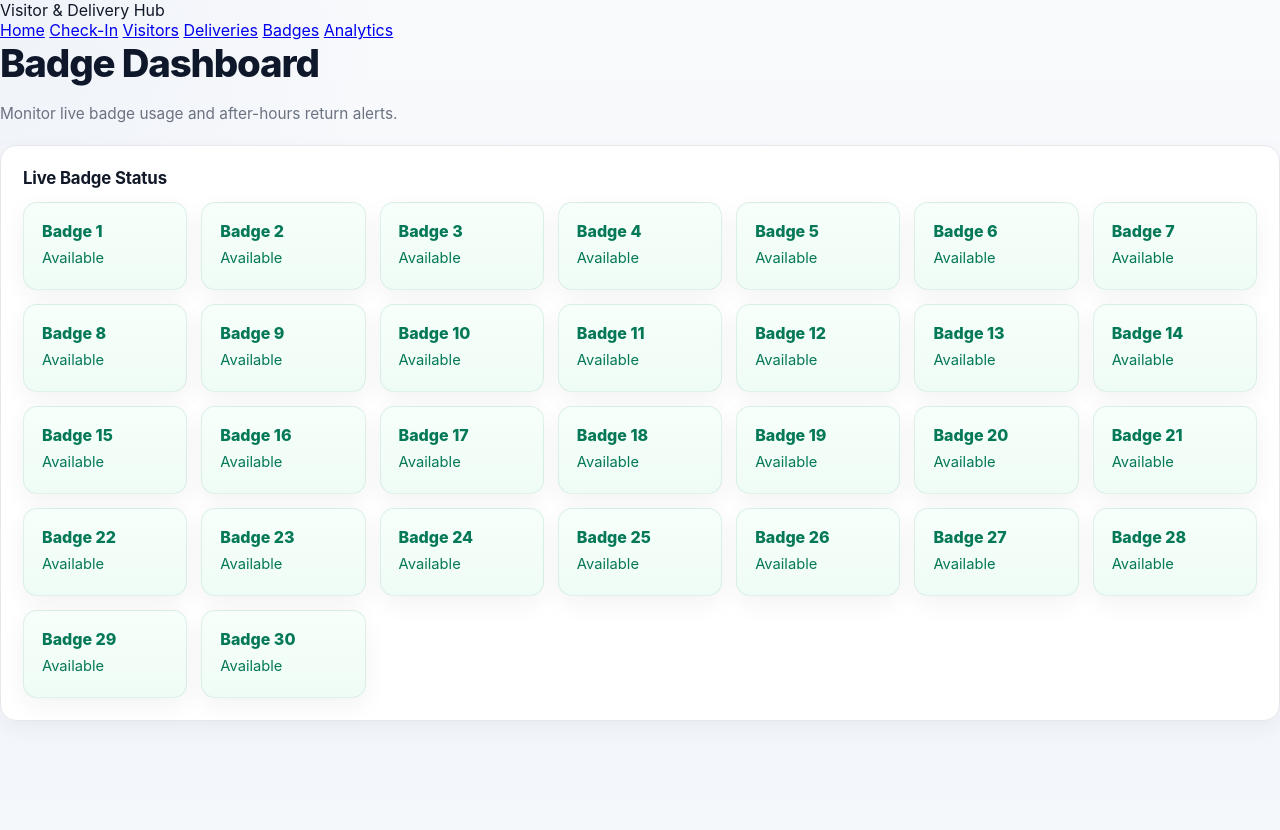
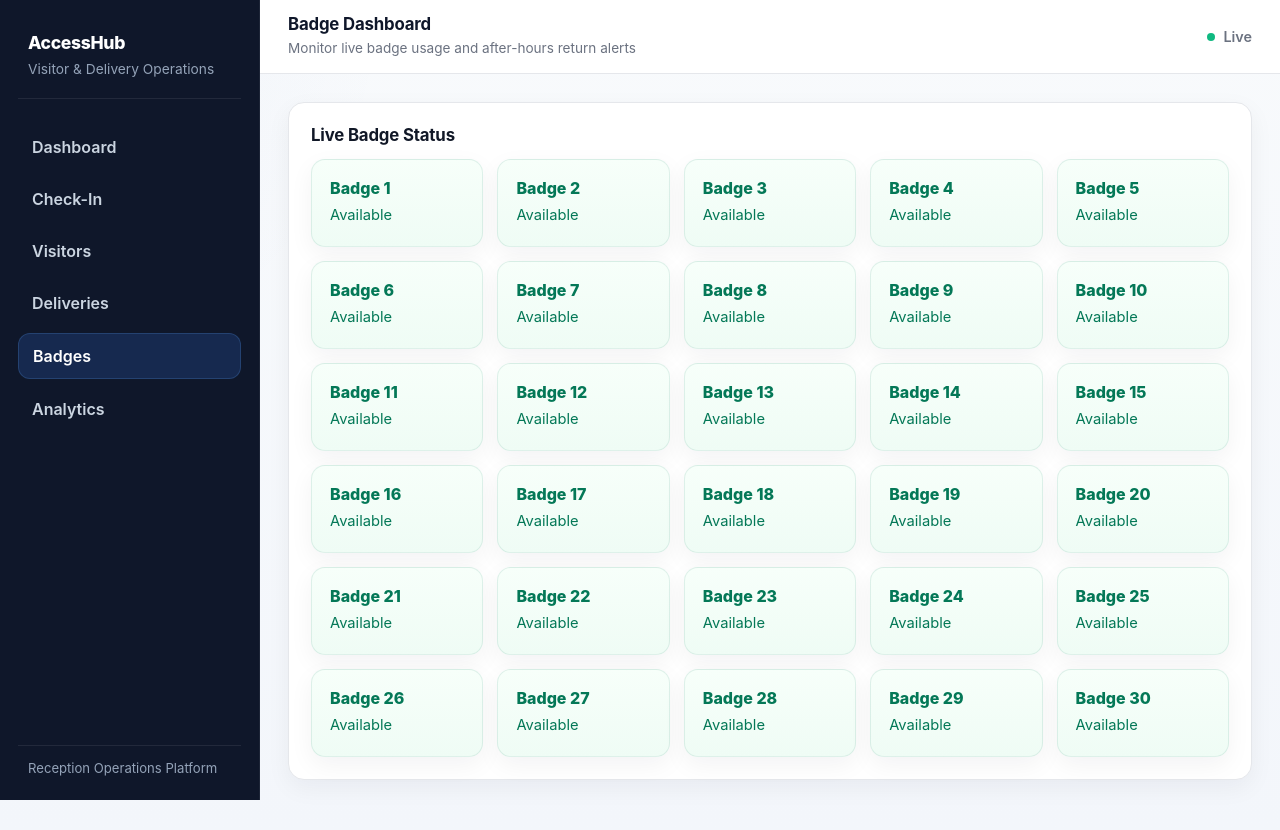
Before and after one commit to amberg710/visitor_delivery_demo-, a Flask app: page /badges in a window 1280 px wide. Before the commit the page ends 721 px from the top, so only its background shows below. Run offline with Flask 3, Linux system fonts and the light colour scheme; parts of the project's set-up code (start-up, migrations or seed data) failed here and were passed over.

Commit message:
Update badges.html

```diff
--- a/templates/badges.html
+++ b/templates/badges.html
@@ -6,28 +6,44 @@
 </head>
 <body>
 
-<div class="glass-nav">
-    <div class="nav-inner">
-        <div class="nav-brand">Visitor & Delivery Hub</div>
-        <div class="nav-links">
-            <a href="/">Home</a>
+<div class="app-shell">
+
+    <aside class="sidebar">
+        <div class="sidebar-brand">
+            <h1>AccessHub</h1>
+            <p>Visitor & Delivery Operations</p>
+        </div>
+
+        <nav class="sidebar-nav">
+            <a href="/">Dashboard</a>
             <a href="/checkin">Check-In</a>
             <a href="/visitors">Visitors</a>
             <a href="/deliveries">Deliveries</a>
-            <a href="/badges">Badges</a>
+            <a href="/badges" class="active">Badges</a>
             <a href="/analytics">Analytics</a>
+        </nav>
+
+        <div class="sidebar-footer">
+            Reception Operations Platform
+        </div>
+    </aside>
+
+    <div class="main-shell">
+        <header class="topbar">
+            <div class="topbar-left">
+                <h2>Badge Dashboard</h2>
+                <p>Monitor live badge usage and after-hours return alerts</p>
+            </div>
+            <div class="topbar-right">
+                <div class="live-indicator">
+                    <span class="live-dot"></span>
+                    Live
                 </div>
             </div>
-</div>
+        </header>
 
+        <main class="page-content">
             <div class="container">
-
-    <div class="page-hero">
-        <div>
-            <h1>Badge Dashboard</h1>
-            <div class="page-subtitle">Monitor live badge usage and after-hours return alerts.</div>
-        </div>
-    </div>
 
                 {% if badge_alert.show_alert %}
                 <div class="card alert-card">
@@ -76,6 +92,10 @@
                 </div>
 
             </div>
+        </main>
+    </div>
+
+</div>
 
 </body>
 </html>
```
Lines whose indentation alone changed are shown as unchanged.
